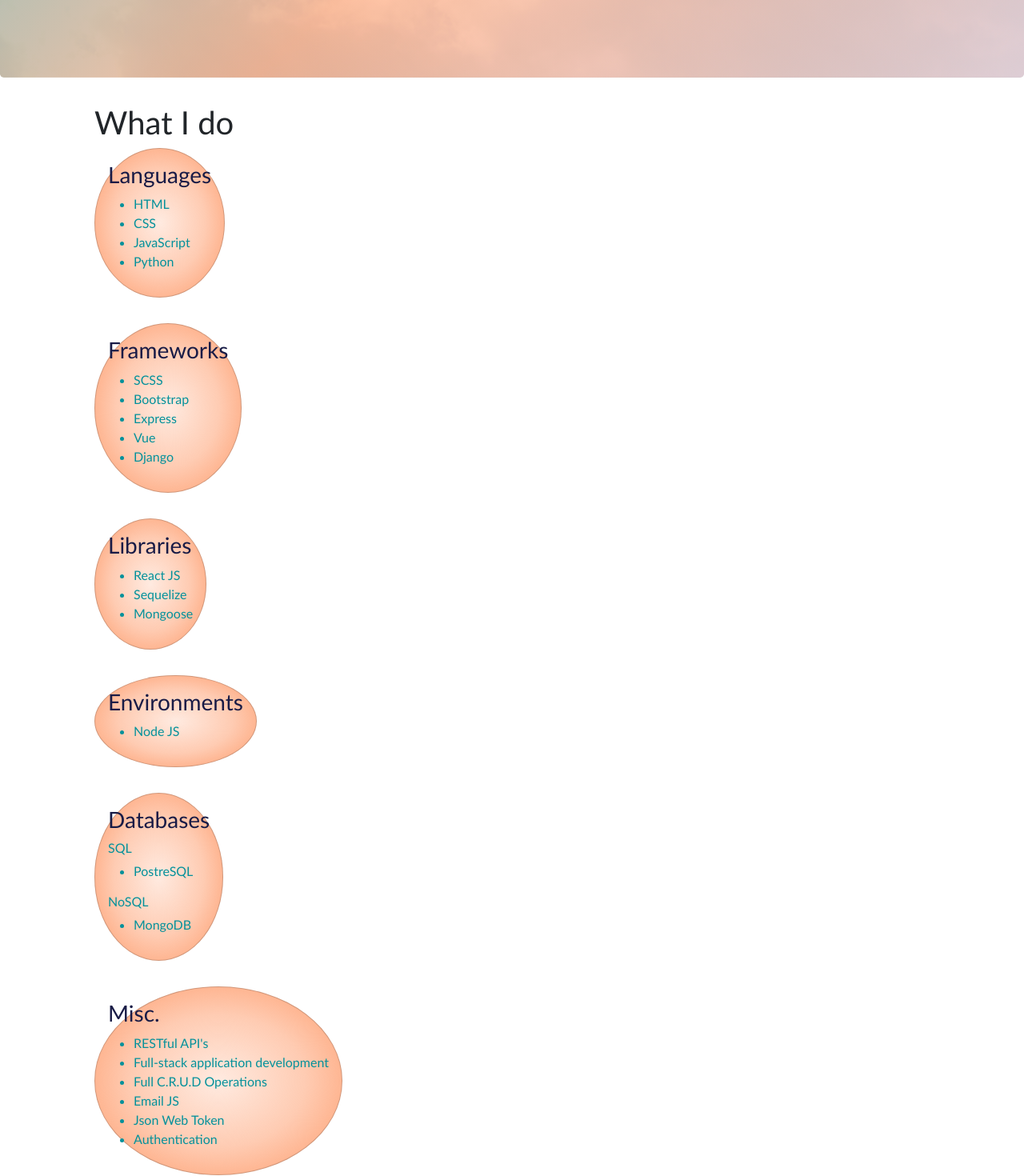
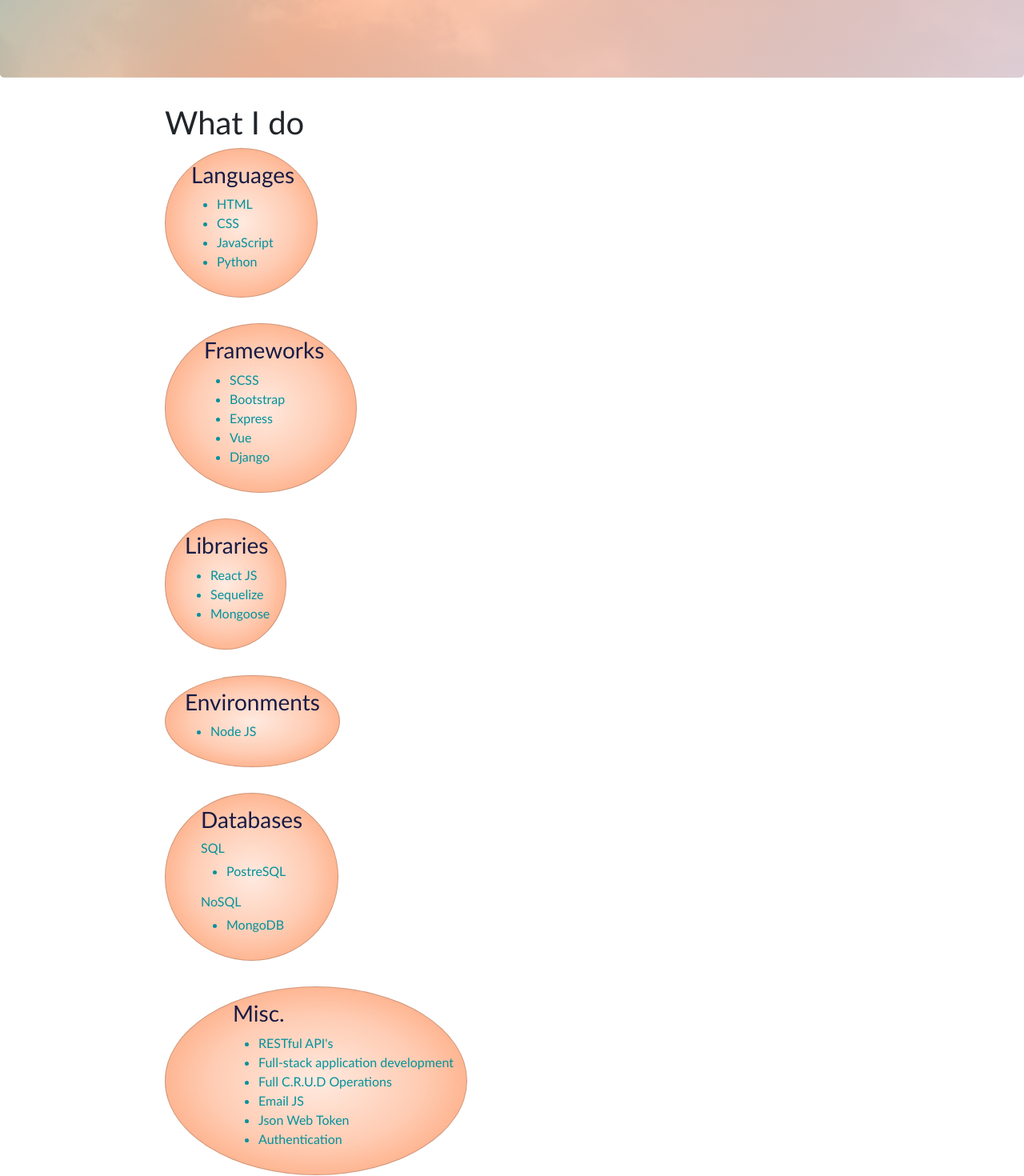
Before and after one commit to Job85/portfolio-site, a React (Create React App) app: page / in a window 1280 px wide. Shown: the part 540-2010 px from the top of the page at 80% size. Built offline with nearby package versions, Linux system fonts and the light colour scheme.

Commit message:
padded titles

```diff
--- a/src/scss/pages/_about.scss
+++ b/src/scss/pages/_about.scss
@@ -1,5 +1,5 @@
 #about {
-    padding-left: 3rem;
+    padding-left: 8.5rem;
     font-family: 'Lato Regular', 'Times New Roman', Times, serif;
 
     @media screen and (max-width: 385px) {
@@ -25,3 +25,32 @@
     color: #181B46;
 
 }
+
+.frame {
+    padding-left: 2rem;
+    padding-right: 1.5rem;
+}
+
+.lang {
+    padding-left: 1rem;
+    padding-right: .75rem;
+}
+
+.lib {
+    padding-left: .5rem;
+    padding-right: .2rem;
+}
+
+.env {
+    padding-left: .5rem;
+    padding-right: .5rem;
+}
+
+.data {
+    padding-left: 1.75rem;
+    padding-right: 1.75rem;
+}
+
+.misc {
+    padding-left: 4.25rem;
+}
```
